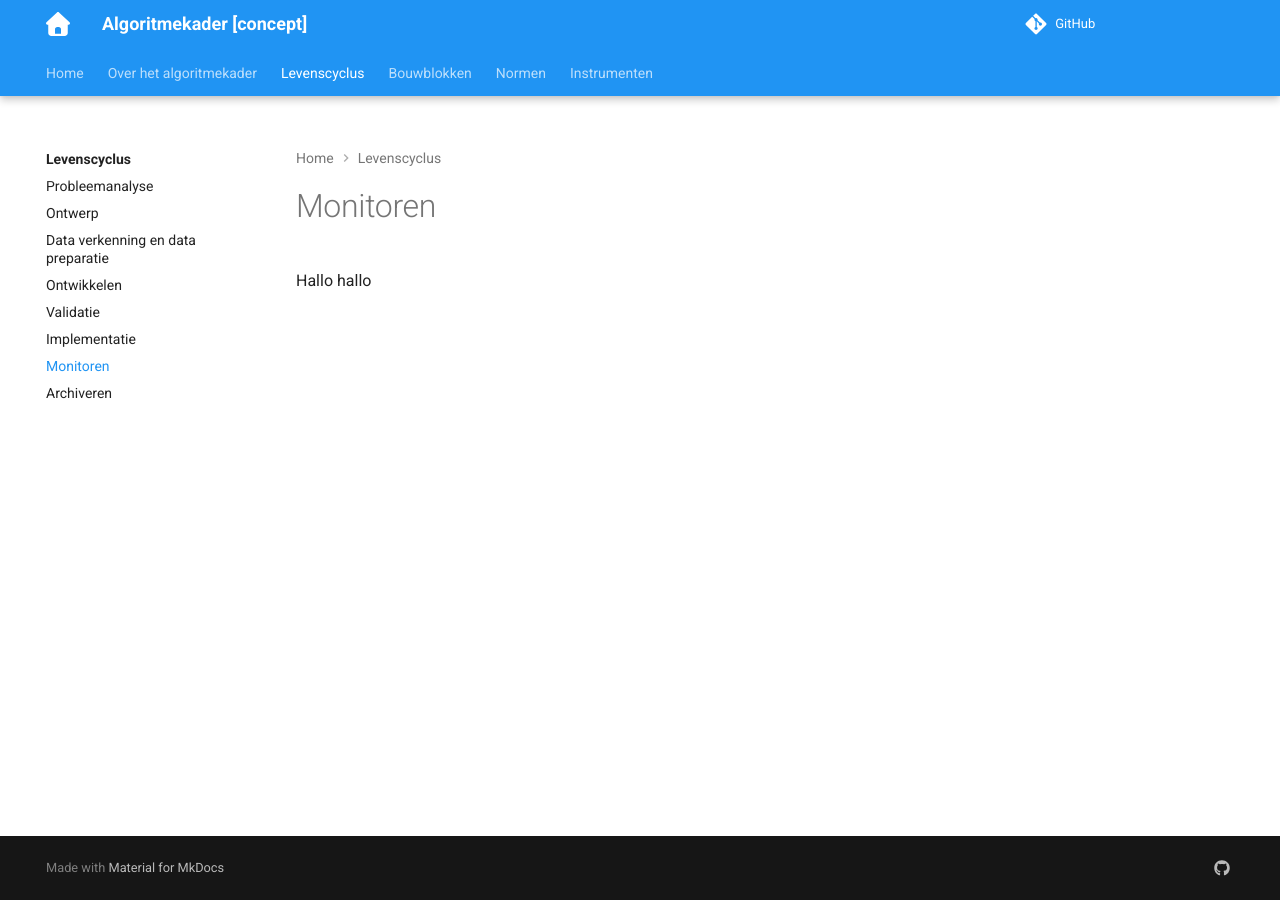
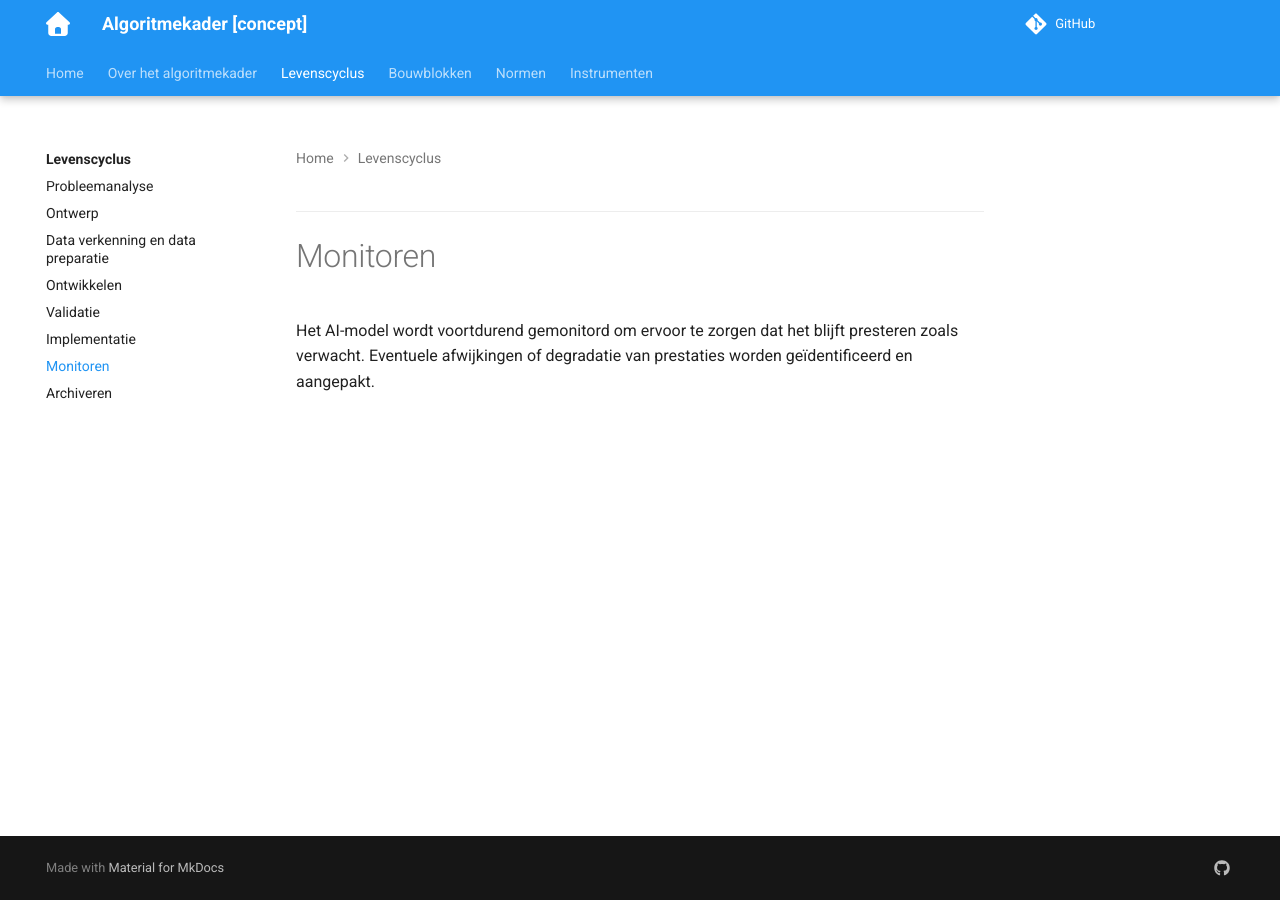
Before and after one commit to ruthkoole/algoritmekader-test, an MkDocs documentation site: the page built from docs/levenscyclus/monitoren.md, in a window 1280 px wide. Built offline with MkDocs 1.6.1 and Material for MkDocs 9.7.7, drawn with Linux system fonts in a browser that asks for light colours; comment, search, counter and statistics services are not loaded.

Commit message:
Update monitoren.md

```diff
--- a/docs/levenscyclus/monitoren.md
+++ b/docs/levenscyclus/monitoren.md
@@ -1,6 +1,3 @@
 ---
-title: Monitoren
-summary: hier staat een korte samenvatting over dit onderwerp
----
-
-Hallo hallo
+# Monitoren
+Het AI-model wordt voortdurend gemonitord om ervoor te zorgen dat het blijft presteren zoals verwacht. Eventuele afwijkingen of degradatie van prestaties worden geïdentificeerd en aangepakt.
```
